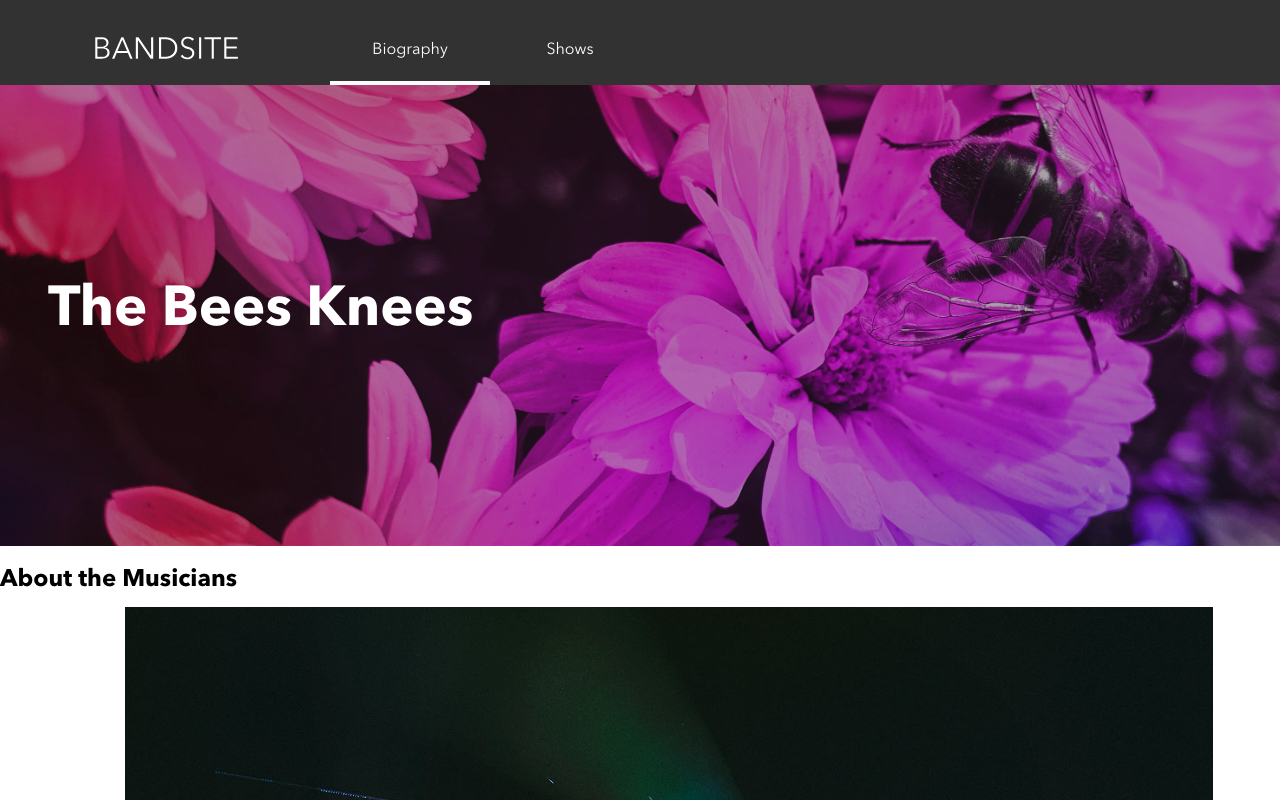
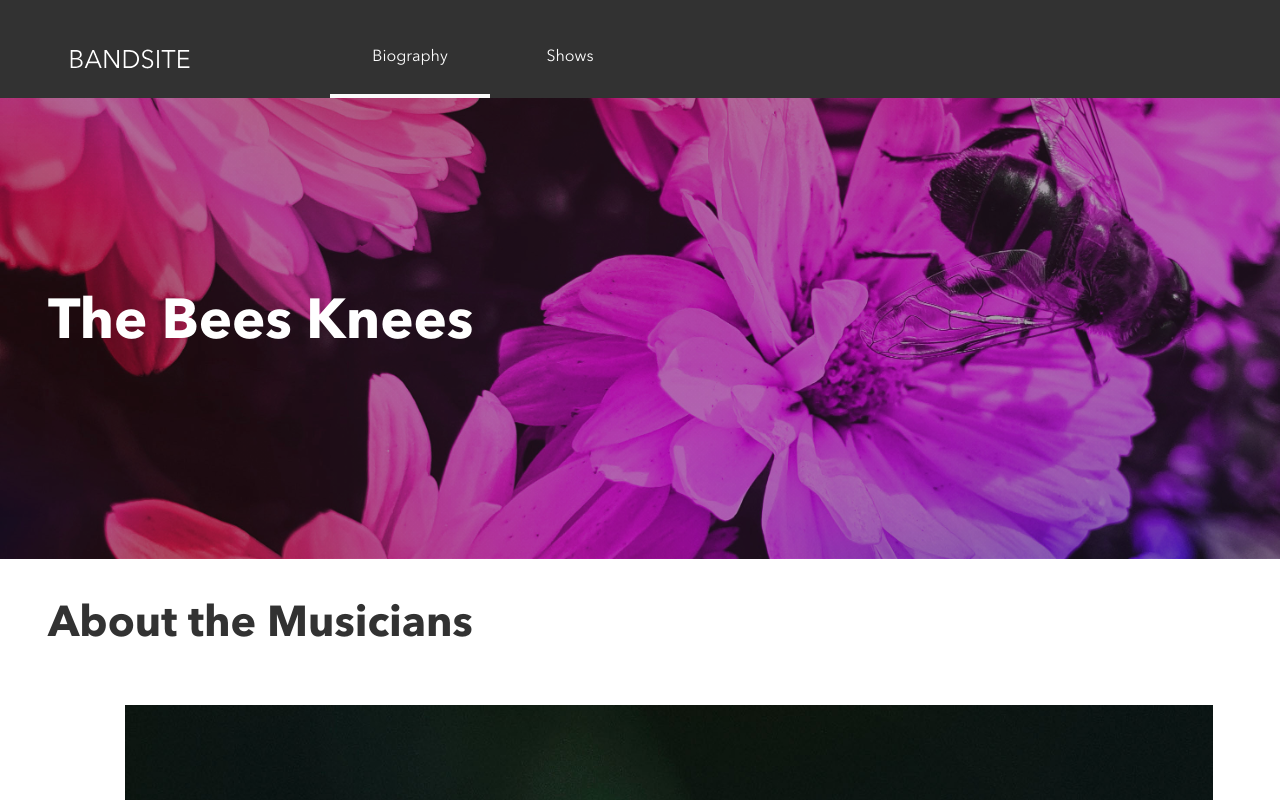
Before and after one commit to SebKrusz/sebastian-kruszewski-bandsite, a plain HTML site: page index.html in a window 1280 px wide. Shown: the top 800 px of the page. Drawn offline with Linux system fonts and the light colour scheme.

Commit message:
Final Commit

```diff
--- a/index.html
+++ b/index.html
@@ -5,12 +5,12 @@
         <meta http-equiv="X-UA-Compatible" content="IE=edge">
         <meta name="viewport" content="width=device-width, initial-scale=1.0">
         <title>Band Site</title>
-        <link rel="stylesheet" href="../styles/styles.css">
+        <link rel="stylesheet" href="../styles/bio.css">
     </head>
     <body>
         <header class="nav__header">
             <nav class="nav">
-                <img class="nav__site-banner" src="./assets/logos/Logo-bandsite.svg" alt="logo">
+                <a class="nav__link" href="./index.html"><img class="nav__site-banner" src="./assets/logos/Logo-bandsite.svg" alt="logo"></a>
                 <div class="nav__options">
                     <p class="nav__options--active">Biography</p>
                     <p class="nav__options--inactive">Shows</p>
--- a/styles/styles.scss
+++ b/styles/bio.scss
@@ -2,18 +2,24 @@
 @use './partials/mixins' as *;
 @use './partials/fonts' as *;
 
-
+html {
+  margin: 0px;
+  padding: 0px;
+ }
 
 body {
-    margin: 0;
-    padding: 0;
+    margin: 0px;
+    padding: 0px;
     font-family: Avenir ;
     box-sizing: border-box;
+    background-color: #323232;
   }
 
   main {
     box-sizing: border-box;
+    background-color: white;
   }
+
 
   // NAV BAR BEGINS HERE
   .nav__header {
@@ -24,7 +30,6 @@ body {
     color:$primary-color-white;
     @include tablet {
       height: 5.3125rem;
-
     }
 }
 
@@ -56,8 +61,8 @@ body {
           display: flex;
           justify-content: center;
           @include tablet {
-            padding-top:1.5625rem;
-            padding-bottom: 1.3125rem;
+            padding-top:1.1625rem;
+            padding-bottom: 1.7125rem;
 
           }
         }
@@ -67,7 +72,7 @@ body {
           display: flex;
           justify-content: center;
           @include tablet {
-            padding-top:1.5625rem;
+            padding-top:1.1625rem;
 
           }
         }
@@ -75,18 +80,20 @@ body {
 
         &__site-banner {
           padding-top: 2.1875rem;
-          padding-bottom: 0.9375rem;
-          padding-left: 3rem;
+          padding-bottom: 0.64rem;
           @include tablet {
           align-self: start;
           position: absolute;
-          height: 3%;
-          width: 16%;
+          padding-left: 1rem;
+          padding-right: 1rem;
           margin: 1rem;
           padding-top:1.25rem;
+          left: 3%;
+          width: 15vh;
 
           }
   }
+
 }
 
 // NAV BAR ENDS HERE
@@ -137,7 +144,7 @@ body {
   // ABOUT THE MUSICIANS STARTS HERE
 
 
-.about-the-musicians-container__header {
+.about-the-musicians__header {
   color:$primary-color-bandsite-black;
   padding-left: 1rem;
   font-size: $mobile-page-section-header-fs ;
```
Also changed, not shown: styles/bio.css, 2 other files.
